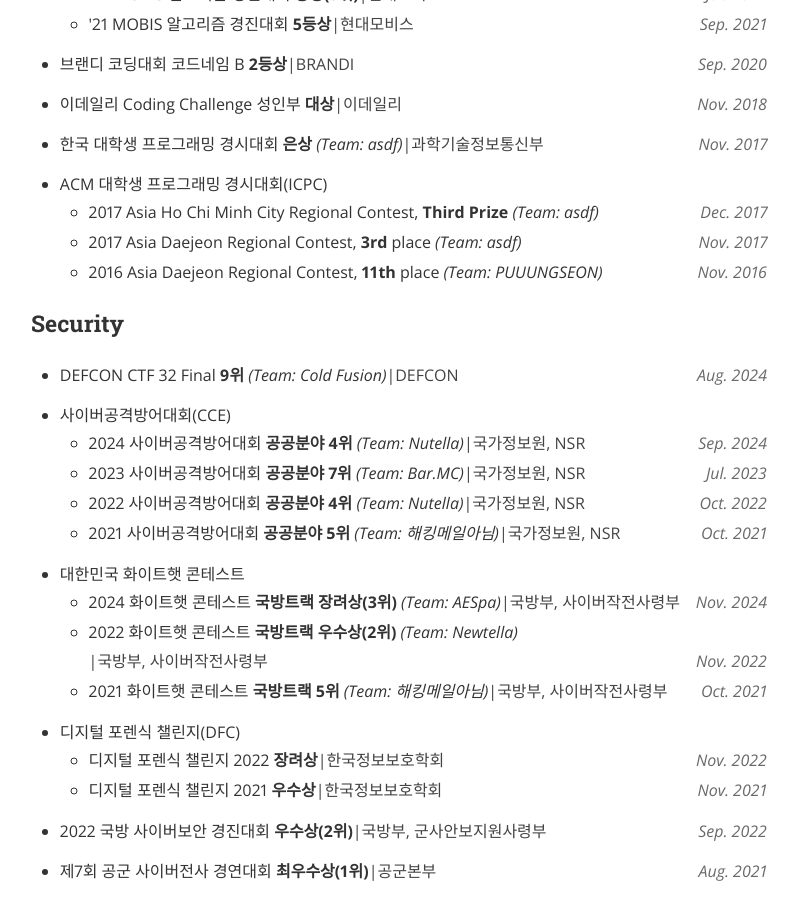
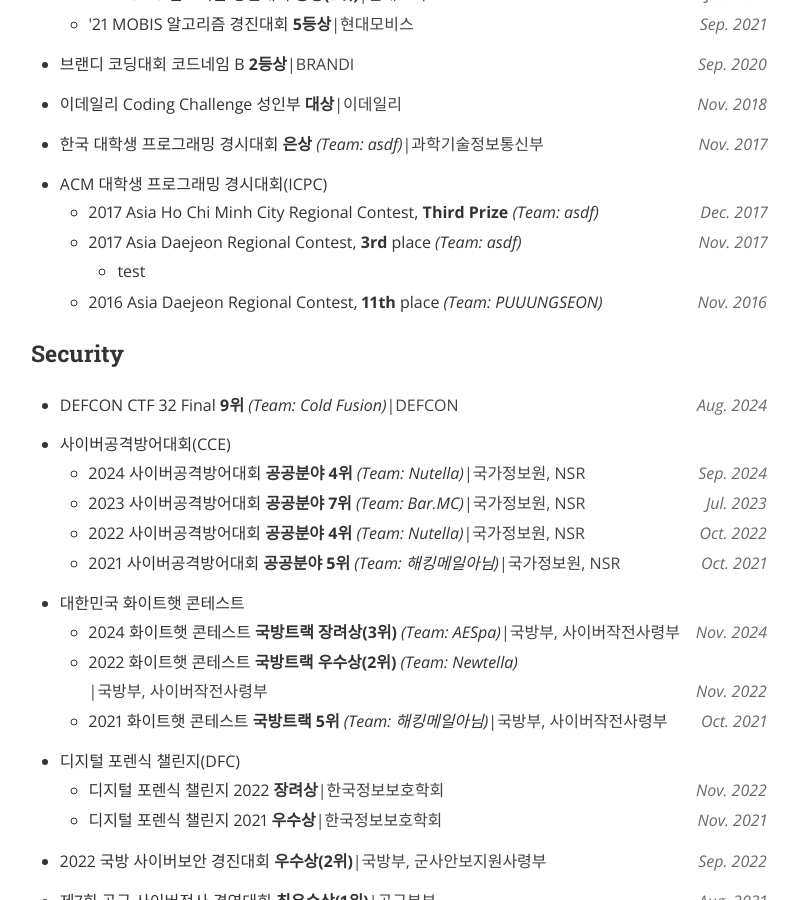
Before and after one commit to nyan101/nyan101.github.io, a Jekyll site: the page built from about.html, in a window 1280 px wide and 900 px high, scrolled down 1797 px. Shown: the whole window, without its empty margins (241-1040 px from the left). Built offline with Jekyll 4.4.1, drawn with Linux system fonts in a browser that asks for light colours; nearby versions of some CDN libraries; a style sheet for code colours, icons or effects is not loaded.

Commit message:
icpc 내용 수정

```diff
--- a/about.html
+++ b/about.html
@@ -279,6 +279,9 @@
 						<div class="resume-date">Nov. 2017</div>
 					</div>
 				</div>
+                <ul>
+                    <li> test </li>
+                </ul>
 			</li>
 			<li>
 				<div class="resume-row">
```
